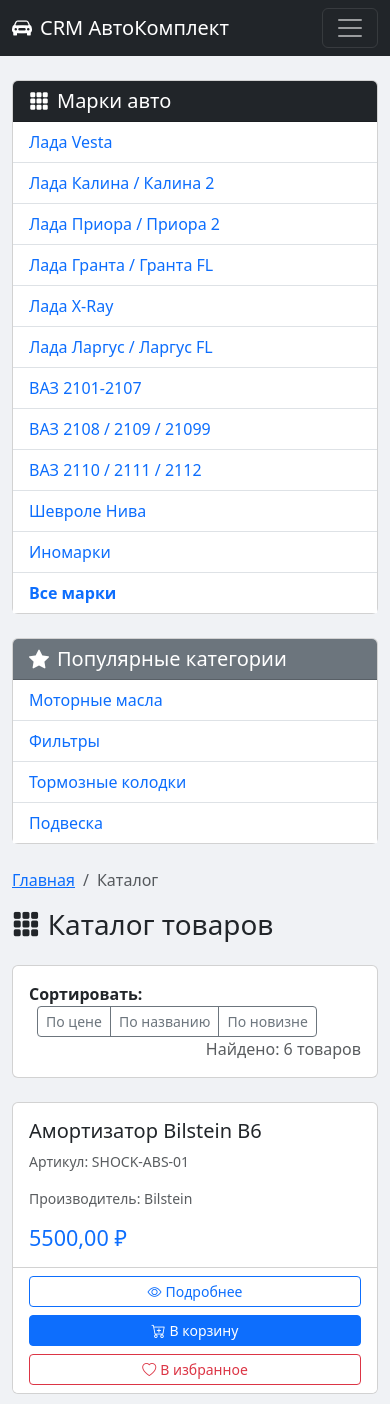
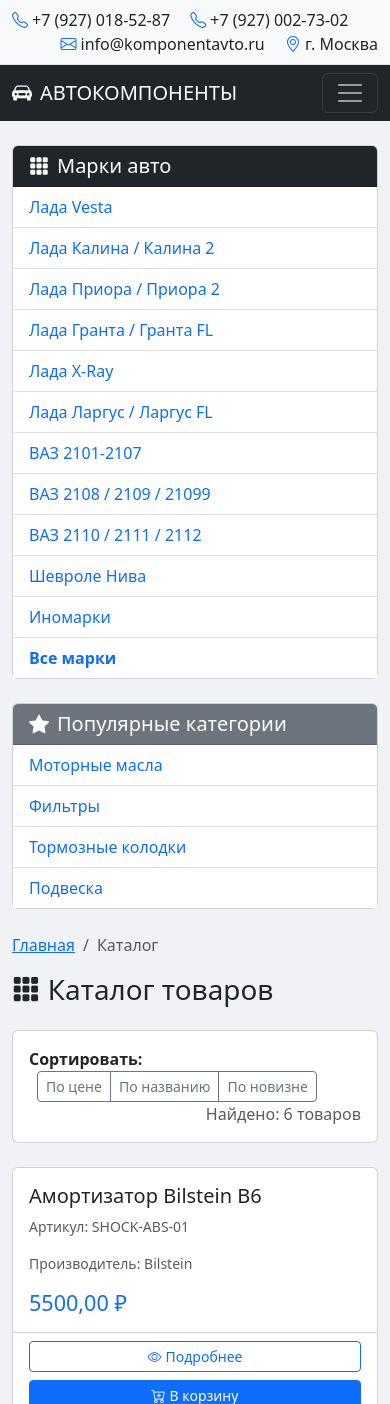
Before and after one commit to Akika15/crm-auto, a Django app: page /catalog/ in a window 390 px wide. Shown: the top 1404 px of the page. Run offline with Django 5.2, Linux system fonts and the light colour scheme; data comes from the database, SQL or seed files in the repository.

Commit message:
Redesign header: add phones, search, catalog menu, remove footer

```diff
--- a/crm_app/templates/crm_app/base.html
+++ b/crm_app/templates/crm_app/base.html
@@ -9,10 +9,27 @@
 </head>
 <body style="background-color: #f0f2f5; min-height: 100vh; transition: all 0.3s ease;">
     <div style="min-height: 100vh;">
+        <!-- Верхняя строка с телефонами -->
+        <div class="bg-light border-bottom py-2">
+            <div class="container">
+                <div class="row align-items-center">
+                    <div class="col-md-6">
+                        <span class="me-3"><i class="bi bi-telephone text-primary me-1"></i>+7 (927) 018-52-87</span>
+                        <span><i class="bi bi-telephone text-primary me-1"></i>+7 (927) 002-73-02</span>
+                    </div>
+                    <div class="col-md-6 text-end">
+                        <span class="me-3"><i class="bi bi-envelope text-primary me-1"></i>info@komponentavto.ru</span>
+                        <span><i class="bi bi-geo-alt text-primary me-1"></i>г. Москва</span>
+                    </div>
+                </div>
+            </div>
+        </div>
+
+        <!-- Главное меню -->
         <nav class="navbar navbar-expand-lg navbar-dark bg-dark">
             <div class="container">
                 <a class="navbar-brand" href="{% url 'crm_app:dashboard' %}">
-                    <i class="bi bi-car-front-fill me-2"></i>CRM АвтоКомплект
+                    <i class="bi bi-car-front-fill me-2"></i>АВТОКОМПОНЕНТЫ
                 </a>
                 <button class="navbar-toggler" type="button" data-bs-toggle="collapse" data-bs-target="#navbarNav">
                     <span class="navbar-toggler-icon"></span>
@@ -20,87 +37,90 @@
                 <div class="collapse navbar-collapse" id="navbarNav">
                     <ul class="navbar-nav me-auto">
                         <li class="nav-item">
-                            <a class="nav-link" href="{% url 'crm_app:dashboard' %}">
-                                <i class="bi bi-house-door me-1"></i>Главная
-                            </a>
-                        </li>
-                        <li class="nav-item">
                             <a class="nav-link" href="{% url 'crm_app:catalog' %}">
                                 <i class="bi bi-grid-3x3-gap-fill me-1"></i>Каталог
                             </a>
                         </li>
                         <li class="nav-item">
-                            <a class="nav-link" href="{% url 'crm_app:cart_view' %}">
-                                <i class="bi bi-cart me-1"></i>Корзина
-                            </a>
+                            <a class="nav-link" href="#">Марки авто</a>
                         </li>
                         <li class="nav-item">
-                            <a class="nav-link" href="{% url 'crm_app:wishlist' %}">
-                                <i class="bi bi-heart me-1"></i>Избранное
-                            </a>
+                            <a class="nav-link" href="#">О нас</a>
                         </li>
                         <li class="nav-item">
-                            <a class="nav-link" href="{% url 'crm_app:help' %}">
-                                <i class="bi bi-question-circle me-1"></i>Помощь
-                            </a>
+                            <a class="nav-link" href="#">Доставка и оплата</a>
+                        </li>
+                        <li class="nav-item">
+                            <a class="nav-link" href="#">Гарантии</a>
+                        </li>
+                        <li class="nav-item">
+                            <a class="nav-link" href="#">Контакты</a>
+                        </li>
+                        <li class="nav-item">
+                            <a class="nav-link" href="#">Статьи</a>
+                        </li>
+                        <li class="nav-item">
+                            <a class="nav-link" href="#">Закупка оптом</a>
+                        </li>
+                    </ul>
+                    <ul class="navbar-nav ms-auto">
+                        <!-- Поиск -->
+                        <li class="nav-item">
+                            <form class="d-flex" role="search" method="get" action="{% url 'crm_app:catalog' %}">
+                                <input class="form-control form-control-sm me-2" type="search" name="search" placeholder="Поиск..." aria-label="Search">
+                                <button class="btn btn-outline-light btn-sm" type="submit">Найти</button>
+                            </form>
                         </li>
                         {% if user.is_authenticated %}
-                            {% if user.is_staff %}
-                                <li class="nav-item dropdown">
-                                    <a class="nav-link dropdown-toggle" href="#" role="button" data-bs-toggle="dropdown">
-                                        <i class="bi bi-gear me-1"></i>Управление
-                                    </a>
-                                    <ul class="dropdown-menu">
+                            <li class="nav-item">
+                                <a class="nav-link" href="{% url 'crm_app:wishlist' %}">
+                                    <i class="bi bi-heart"></i>
+                                </a>
+                            </li>
+                            <li class="nav-item">
+                                <a class="nav-link" href="{% url 'crm_app:cart_view' %}">
+                                    <i class="bi bi-cart"></i>
+                                </a>
+                            </li>
+                            <li class="nav-item dropdown">
+                                <a class="nav-link dropdown-toggle" href="#" role="button" data-bs-toggle="dropdown">
+                                    <i class="bi bi-person-circle"></i> {{ user.username }}
+                                </a>
+                                <ul class="dropdown-menu dropdown-menu-end">
+                                    {% if user.is_staff %}
                                         <li><a class="dropdown-item" href="{% url 'crm_app:client_list' %}">Клиенты</a></li>
                                         <li><a class="dropdown-item" href="{% url 'crm_app:order_list' %}">Заказы</a></li>
                                         <li><a class="dropdown-item" href="{% url 'crm_app:reminder_list' %}">Напоминания</a></li>
                                         <li><hr class="dropdown-divider"></li>
                                         <li><a class="dropdown-item" href="/admin/">Админ-панель</a></li>
-                                    </ul>
-                                </li>
-                            {% else %}
-                                <li class="nav-item">
-                                    <a class="nav-link" href="{% url 'crm_app:order_list' %}">
-                                        <i class="bi bi-cart-check me-1"></i>Мои заказы
-                                    </a>
-                                </li>
-                                <li class="nav-item">
-                                    <a class="nav-link" href="{% url 'crm_app:reminder_list' %}">
-                                        <i class="bi bi-bell me-1"></i>Напоминания
-                                    </a>
-                                </li>
-                            {% endif %}
-                            <li class="nav-item">
-                                <a class="nav-link" href="{% url 'crm_app:profile' %}">
-                                    <i class="bi bi-person me-1"></i>Мой профиль
-                                </a>
-                            </li>
-                        {% endif %}
-                    </ul>
-                    <ul class="navbar-nav ms-auto">
-                        {% if user.is_authenticated %}
-                            <li class="nav-item">
-                                <span class="nav-link">
-                                    <i class="bi bi-person-circle me-1"></i>{{ user.username }}
-                                </span>
-                            </li>
-                            <li class="nav-item">
-                                <form action="{% url 'logout' %}" method="post" style="display: inline;">
-                                    {% csrf_token %}
-                                    <button type="submit" class="btn btn-link nav-link" style="display: inline; padding: 0.5rem 0.5rem; margin: 0; border: none; background: none; color: rgba(255,255,255,.55);">
-                                        <i class="bi bi-box-arrow-right me-1"></i>Выход
-                                    </button>
-                                </form>
+                                    {% else %}
+                                        <li><a class="dropdown-item" href="{% url 'crm_app:order_list' %}">Мои заказы</a></li>
+                                        <li><a class="dropdown-item" href="{% url 'crm_app:profile' %}">Мой профиль</a></li>
+                                        <li><a class="dropdown-item" href="{% url 'crm_app:reminder_list' %}">Напоминания</a></li>
+                                    {% endif %}
+                                    <li><hr class="dropdown-divider"></li>
+                                    <li>
+                                        <form action="{% url 'logout' %}" method="post" style="display: inline;">
+                                            {% csrf_token %}
+                                            <button type="submit" class="dropdown-item">Выход</button>
+                                        </form>
+                                    </li>
+                                </ul>
                             </li>
                         {% else %}
                             <li class="nav-item">
                                 <a class="nav-link" href="{% url 'login' %}">
-                                    <i class="bi bi-box-arrow-in-right me-1"></i>Вход
+                                    <i class="bi bi-box-arrow-in-right me-1"></i>Войти
                                 </a>
                             </li>
                             <li class="nav-item">
-                                <a class="nav-link" href="{% url 'crm_app:register' %}">
-                                    <i class="bi bi-person-plus me-1"></i>Регистрация
+                                <a class="nav-link" href="{% url 'crm_app:wishlist' %}">
+                                    <i class="bi bi-heart"></i>
+                                </a>
+                            </li>
+                            <li class="nav-item">
+                                <a class="nav-link" href="{% url 'crm_app:cart_view' %}">
+                                    <i class="bi bi-cart"></i>
                                 </a>
                             </li>
                         {% endif %}
@@ -119,34 +139,6 @@
             {% block content %}
             {% endblock %}
         </div>
-
-        <!-- Футер -->
-        <footer class="bg-dark text-white mt-5 py-4">
-            <div class="container">
-                <div class="row">
-                    <div class="col-md-4 mb-3">
-                        <h5><i class="bi bi-car-front-fill me-2"></i>CRM АвтоКомплект</h5>
-                        <p>Качественные автозапчасти для вашего автомобиля</p>
-                    </div>
-                    <div class="col-md-4 mb-3">
-                        <h5>Контакты</h5>
-                        <p><i class="bi bi-telephone me-2"></i>+7 (927) 018-52-87<br>
-                        <i class="bi bi-envelope me-2"></i>info@komponentavto.ru<br>
-                        <i class="bi bi-geo-alt me-2"></i>г. Москва, ул. Автомобильная, д. 10</p>
-                    </div>
-                    <div class="col-md-4 mb-3">
-                        <h5>Режим работы</h5>
-                        <p><i class="bi bi-clock me-2"></i>Пн-Пт: 9:00 - 19:00<br>
-                        <i class="bi bi-clock me-2"></i>Сб: 10:00 - 16:00<br>
-                        <i class="bi bi-clock me-2"></i>Вс: выходной</p>
-                    </div>
-                </div>
-                <hr>
-                <div class="text-center">
-                    <p class="mb-0 small">&copy; 2025 CRM АвтоКомплект. Все права защищены.</p>
-                </div>
-            </div>
-        </footer>
     </div>
 
     <script src="https://cdn.jsdelivr.net/npm/bootstrap@5.3.0/dist/js/bootstrap.bundle.min.js"></script>
```
